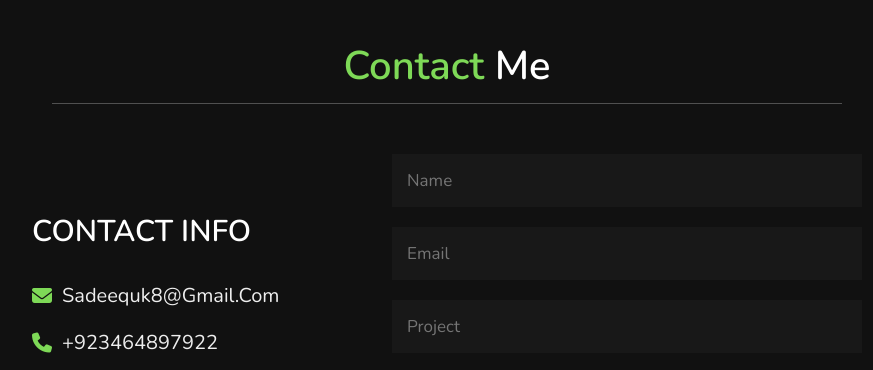
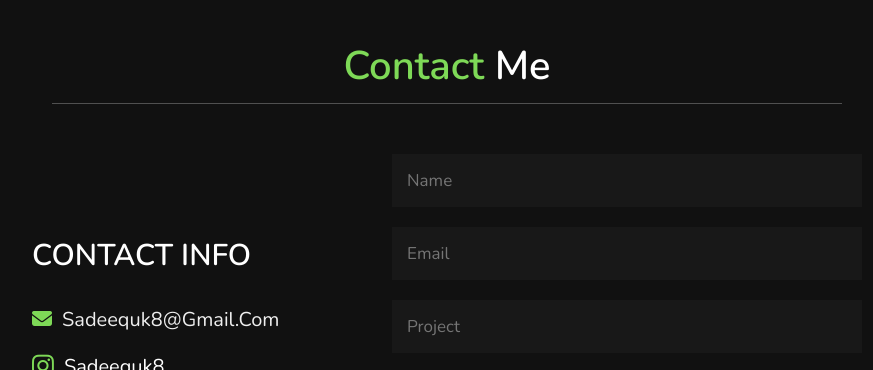
Before and after one commit to sadeeqk/sadeeqk.github.io, a plain HTML site: page index.html in a window 1280 px wide. Shown: the part 2381-2751 px from the top of the page, without its empty margins (368-1241 px from the left). Drawn offline with nearby package versions, Linux system fonts and the light colour scheme.

Commit message:
Update index.html

```diff
--- a/index.html
+++ b/index.html
@@ -206,7 +206,7 @@
           <div class="info">
             <h3><i class="fas fa-envelope"></i>sadeequk8@gmail.com</h3>
             <!-- <h3><i class="fas fa-phone"></i> +923464897922</h3> -->
-            <h3><i class="fas fa-phone"></i> +923464897922</h3>
+<!--             <h3><i class="fas fa-phone"></i> +923464897922</h3> -->
             <h3>
               <i class="fa-brands fa-instagram fa-lg"></i
               ><a href="https://instagram.com/sadeequk8?igshid=MmVlMjlkMTBhMg=="
```
